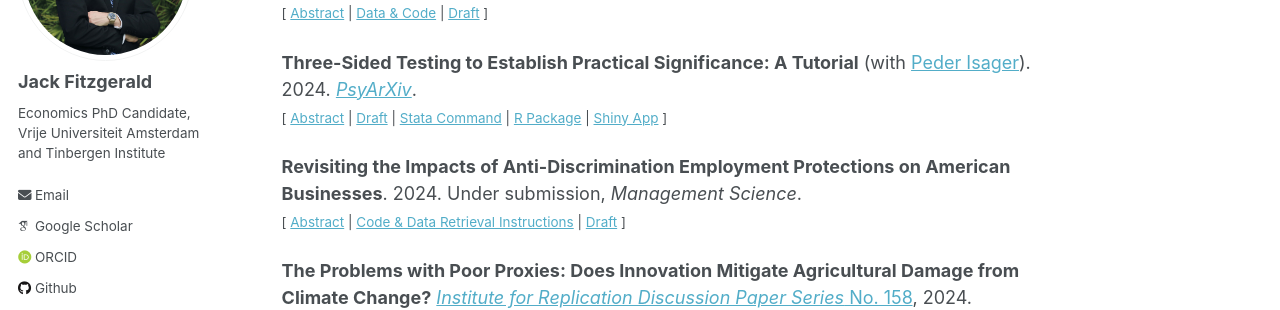
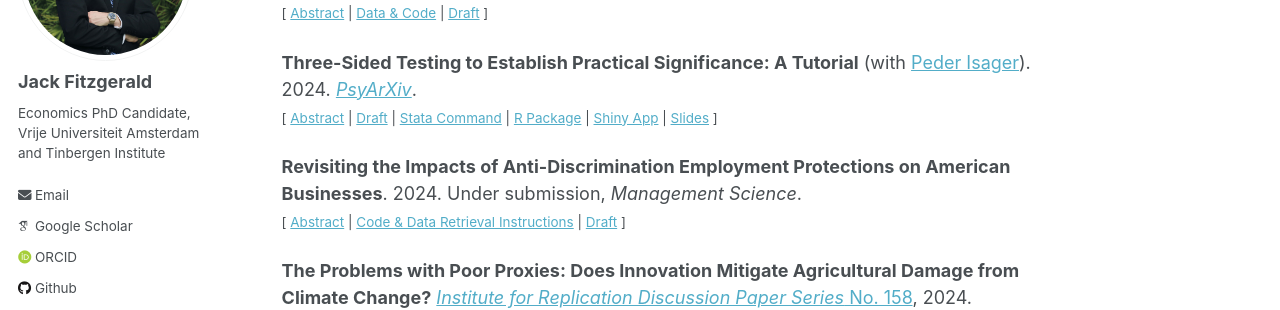
Before and after one commit to jack-fitzgerald/jack-fitzgerald.github.io, a Jekyll site: the page built from _pages/papers.md, in a window 1280 px wide and 900 px high, scrolled down 839 px. Shown: the part 150-460 px from the top of the window. Built offline with Jekyll 4.4.1, drawn with Linux system fonts in a browser that asks for light colours; some web fonts are replaced.

Commit message:
Update papers.md

```diff
--- a/_pages/papers.md
+++ b/_pages/papers.md
@@ -61,7 +61,7 @@ Wolfowicz et al. (2023, <i>Nature Human Behaviour</i>) find that more arrests an
 </small><br><br/></div>
 
 **Three-Sided Testing to Establish Practical Significance: A Tutorial** (with [Peder Isager](https://pedermisager.org/)). 2024. [<i>PsyArXiv</i>](https://doi.org/10.31234/osf.io/8y925). <br/>
-<small>[ <a href="#/" onclick="visib('TST')">Abstract</a> | [Draft](https://jack-fitzgerald.github.io/files/TST_Tutorial.pdf) | [Stata Command](https://github.com/jack-fitzgerald/tsti) | [R Package](https://github.com/jack-fitzgerald/eqtesting) | [Shiny App](https://jack-fitzgerald.shinyapps.io/shinyTST/) ] </small>
+<small>[ <a href="#/" onclick="visib('TST')">Abstract</a> | [Draft](https://jack-fitzgerald.github.io/files/TST_Tutorial.pdf) | [Stata Command](https://github.com/jack-fitzgerald/tsti) | [R Package](https://github.com/jack-fitzgerald/eqtesting) | [Shiny App](https://jack-fitzgerald.shinyapps.io/shinyTST/) | [Slides](https://jack-fitzgerald.github.io/files/TST_Slides.pdf) ] </small>
 
 <div id="TST" style="display: none; text-align: justify; line-height: 1.2" ><small>
 
```
